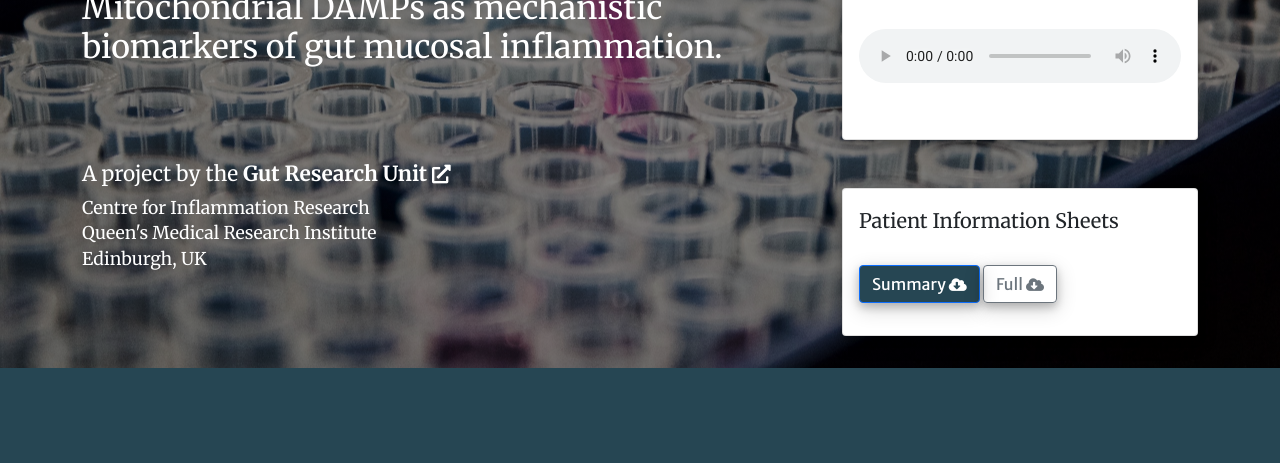
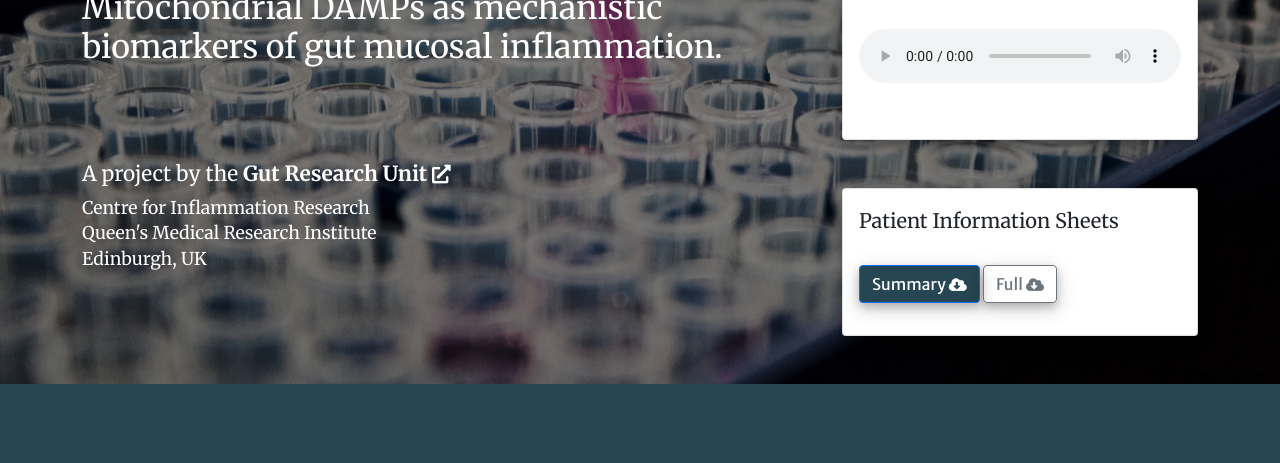
Before and after one commit to shaunchuah/music_website, a plain HTML site: page index.html in a window 1280 px wide. Shown: the part 318-781 px from the top of the page. Drawn offline with nearby package versions, Linux system fonts and the light colour scheme.

Commit message:
increased banner padding

```diff
--- a/css/style.css
+++ b/css/style.css
@@ -148,7 +148,7 @@ section {
     flex-direction: column;
     justify-content: center;
     padding-top:10rem;
-    padding-bottom:2rem;
+    padding-bottom:3rem;
 
     position: relative;
 }
```
